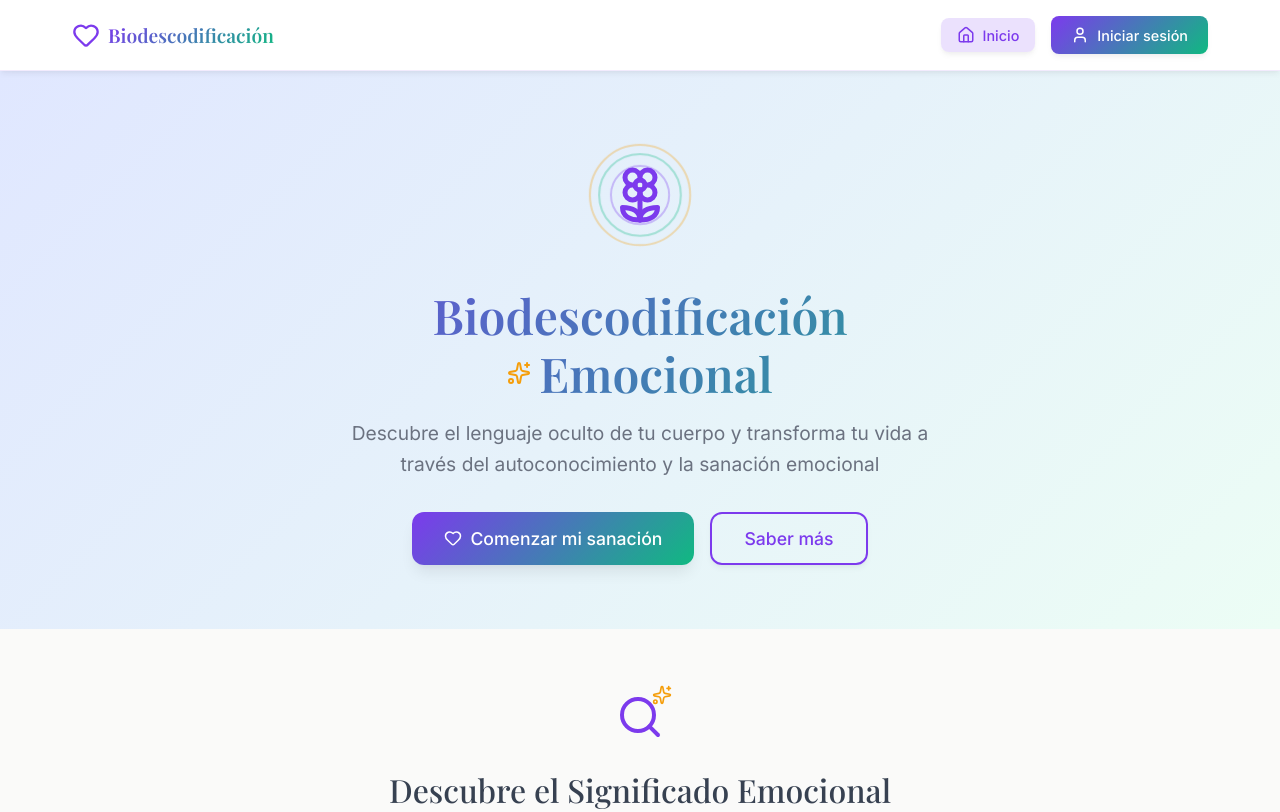
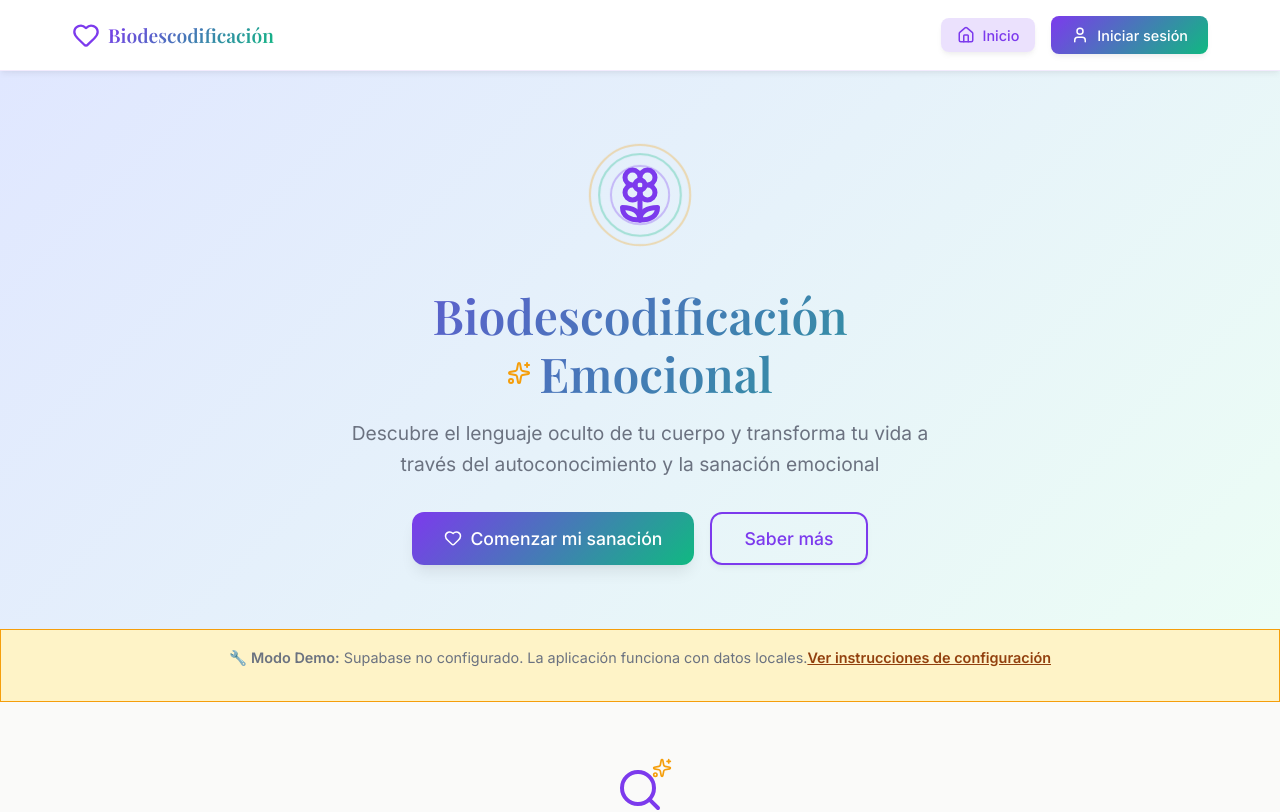
Before and after one commit to mvcAI/biohealth-dictionary, a React (Vite) app: page / in a window 1280 px wide. Shown: the top 812 px of the page. Built offline with nearby package versions, Linux system fonts and the light colour scheme.

Commit message:
Update HomePage to show Supabase status
cgen-b3ddc59f597840bb9cf53d74dcb3b1d8

```diff
--- a/src/components/HomePage.css
+++ b/src/components/HomePage.css
@@ -1,5 +1,25 @@
 .home-page {
   min-height: 100vh;
+}
+
+.demo-notice {
+  background: #fef3c7;
+  border: 1px solid #f59e0b;
+  color: #92400e;
+  padding: 1rem 2rem;
+  text-align: center;
+  margin: 0;
+  font-size: 0.9rem;
+}
+
+.demo-notice a {
+  color: #92400e;
+  font-weight: 600;
+  text-decoration: underline;
+}
+
+.demo-notice a:hover {
+  color: #78350f;
 }
 
 /* Sección de bienvenida */
--- a/src/components/HomePage.jsx
+++ b/src/components/HomePage.jsx
@@ -3,6 +3,7 @@ import { Search, Heart, Sparkles, Flower2 } from 'lucide-react'
 import SearchBar from './SearchBar'
 import WelcomeSection from './WelcomeSection'
 import { dolenciasService, dolenciasGuardadasService } from '../lib/database.js'
+import { isSupabaseConfigured } from '../lib/supabase.js'
 import { useAuth } from '../contexts/AuthContext'
 import dolenciasData from '../data/dolenciasEjemplo.json'
 import './HomePage.css'
@@ -74,6 +75,16 @@ function HomePage({ onNavigate }) {
   return (
     <div className="home-page">
       <WelcomeSection />
+
+      {!isSupabaseConfigured && (
+        <div className="demo-notice">
+          <p>
+            🔧 <strong>Modo Demo:</strong> Supabase no configurado.
+            La aplicación funciona con datos locales.
+            <a href="/SUPABASE_SETUP.md" target="_blank">Ver instrucciones de configuración</a>
+          </p>
+        </div>
+      )}
 
       <main className="main-content">
         <div className="search-section">
```
